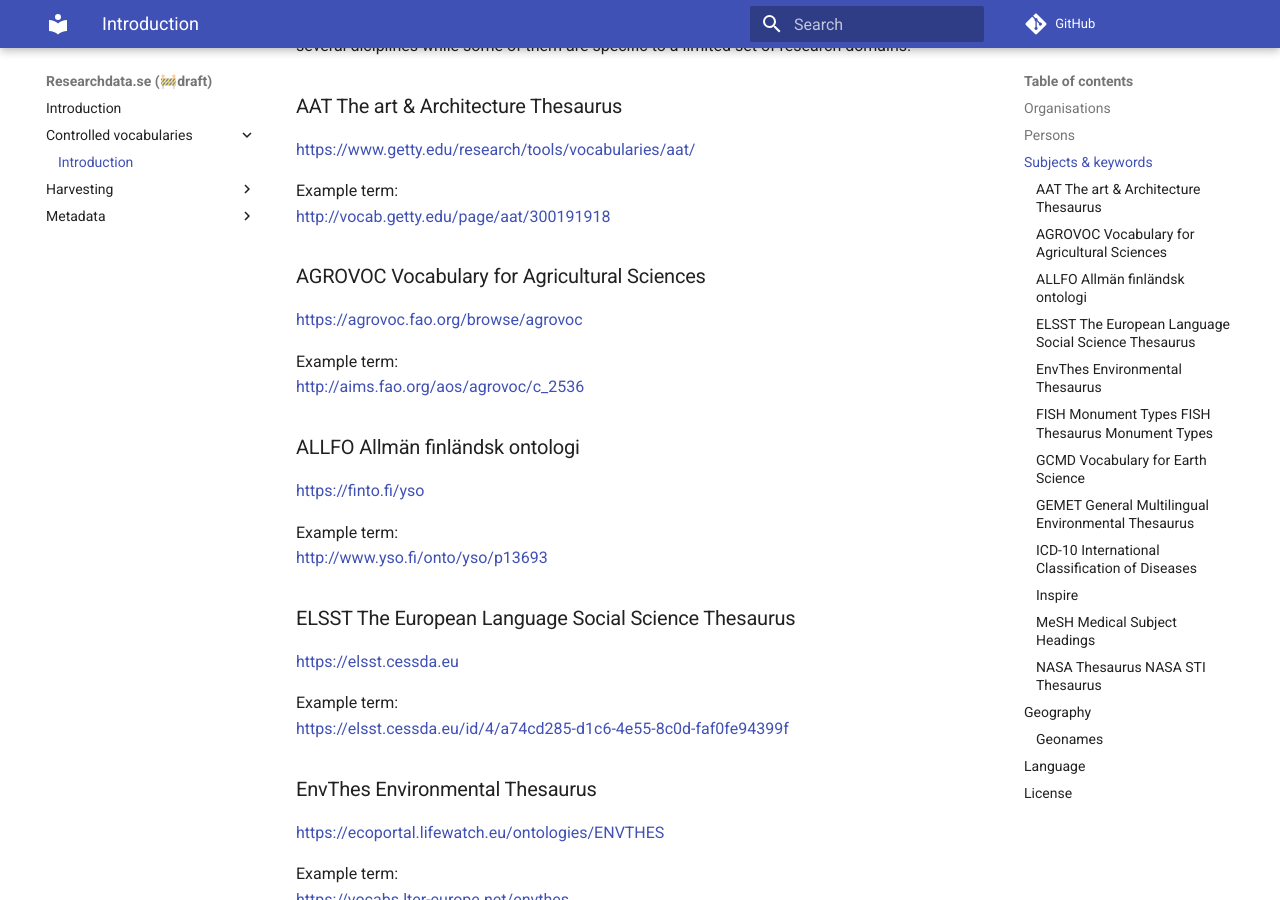
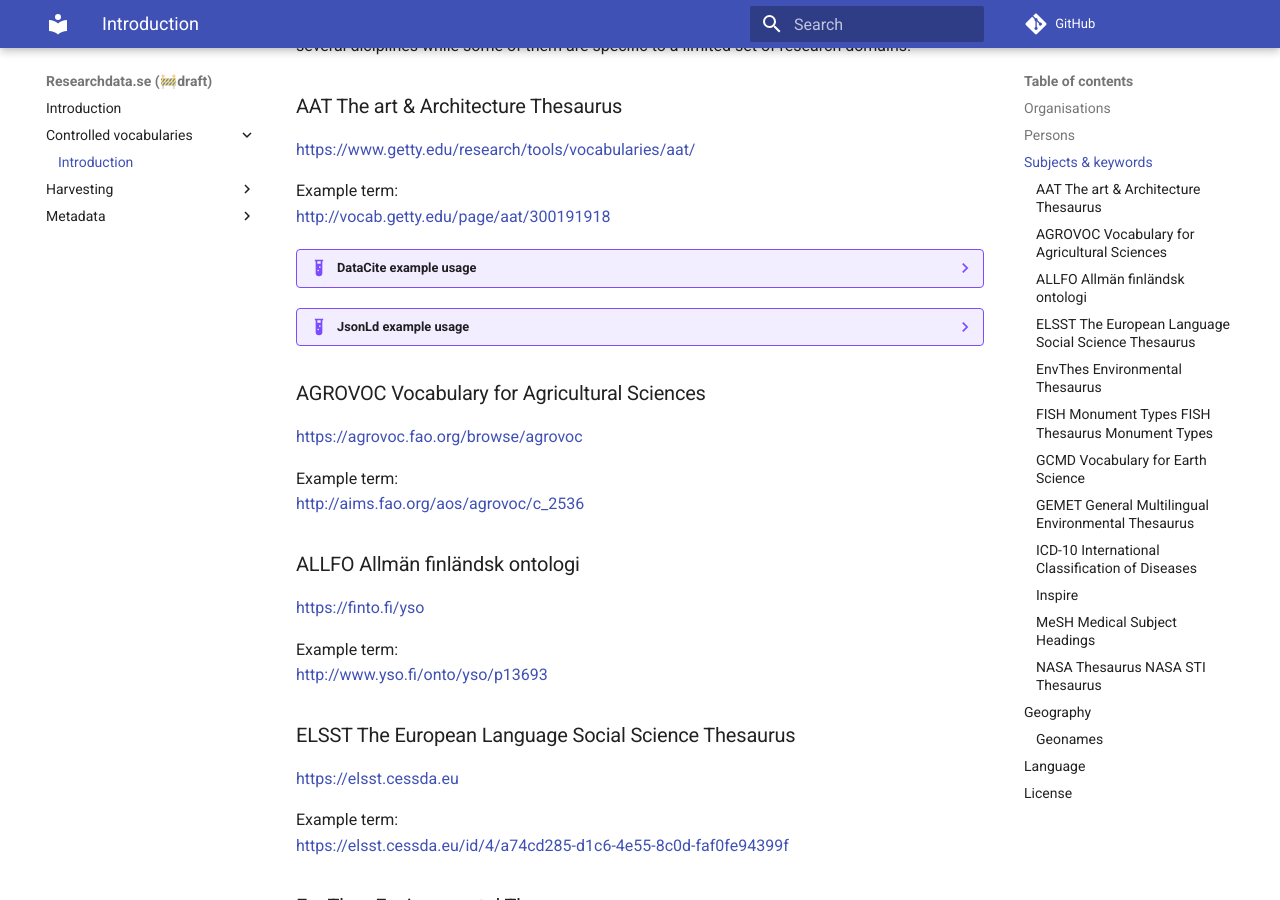
Before and after one commit to researchdata-se/docs.researchdata.se, an MkDocs documentation site: the page built from docs/controlled-vocabularies/index.md, in a window 1280 px wide and 900 px high, scrolled down 826 px. Built offline with MkDocs 1.6.1 and Material for MkDocs 9.7.7, drawn with Linux system fonts in a browser that asks for light colours; comment, search, counter and statistics services are not loaded.

Commit message:
add example for a subject term using DataCite and JsonLd

````diff
--- a/docs/controlled-vocabularies/index.md
+++ b/docs/controlled-vocabularies/index.md
@@ -31,6 +31,30 @@
 Example term:
 [http://vocab.getty.edu/page/aat/300191918](http://vocab.getty.edu/page/aat/300191918)
 
+??? example "DataCite example usage"
+    ```xml title="Example how to point to a AAT subject in DataCite XML"
+    <subjects>
+        <subject
+        subjectScheme="AAT The art & Architecture Thesaurus"
+        schemeURI="http://vocab.getty.edu/page/aat/"
+        valueURI="http://vocab.getty.edu/page/aat/300191918" classificationCode="300191918" xml:lang="en">Asian coins</subject>
+    </subjects>
+    ```
+??? example "JsonLd example usage"
+    ```json title="Example how to point to a AAT subject in JsonLd"
+    {
+        "@context":"https://schema.org/",
+        "@type": "Dataset",
+        "keywords": [
+            {
+                "@type": "DefinedTerm",
+                "@id": "http://vocab.getty.edu/page/aat/300191918",
+                "inDefinedTermSet": "http://vocab.getty.edu/page/aat/",
+                "termCode": "300191918"
+            }
+        ]
+    }
+    ```
 
 ### AGROVOC Vocabulary for Agricultural Sciences
 [https://agrovoc.fao.org/browse/agrovoc](https://agrovoc.fao.org/browse/agrovoc)
````
